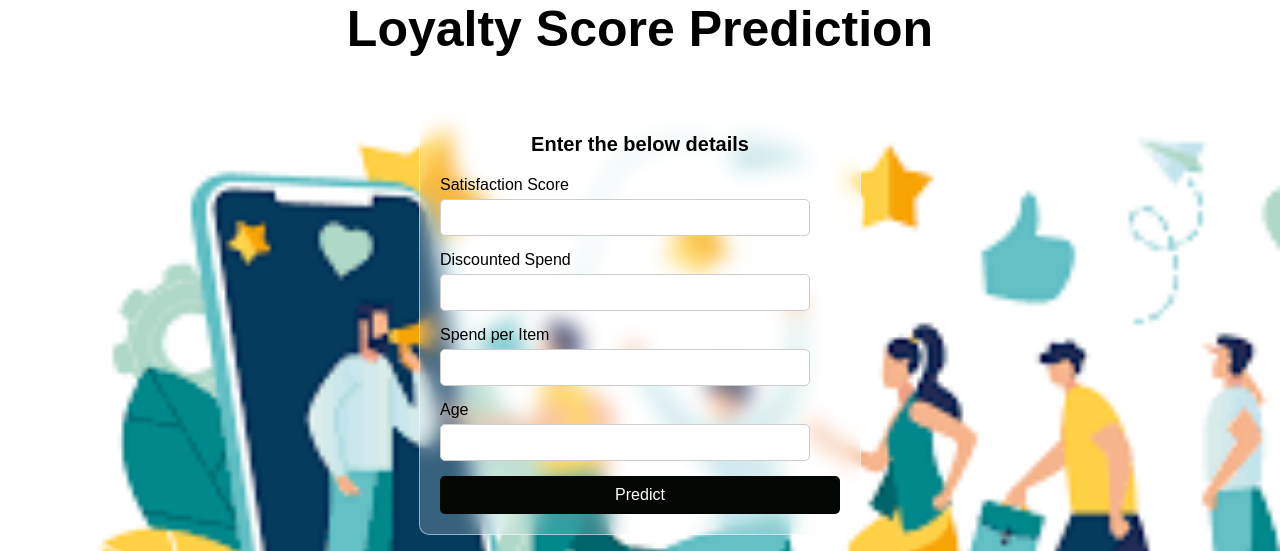
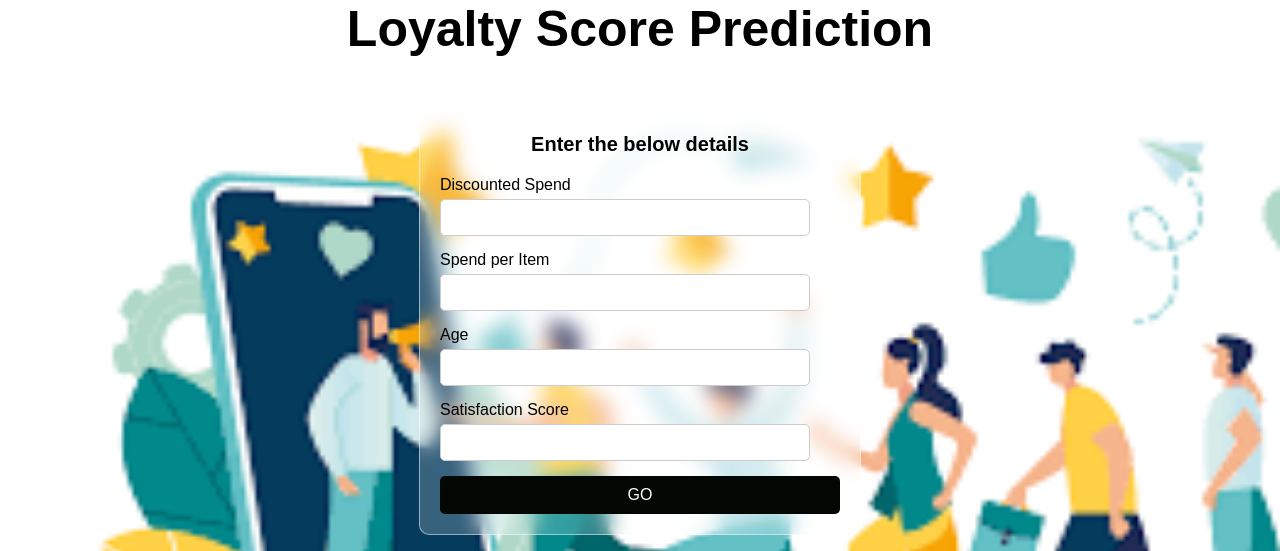
Before and after one commit to PrabishaPradeep/internship_flask, a Flask app: page / in a window 1280 px wide. Shown: the top 551 px of the page. Run offline with Flask 3, Linux system fonts and the light colour scheme; parts of the project's set-up code (start-up, migrations or seed data) failed here and were passed over.

Commit message:
Update index.html

```diff
--- a/templates/index.html
+++ b/templates/index.html
@@ -8,9 +8,6 @@
     <form action="/Prediction" method="post">
         <h3>Enter the below details </h3>
 
-            <label for="Satisfaction Score">Satisfaction Score</label>
-            <input type="text" name="Satisfaction Score" required>
-
             <label for="Discounted Spend">Discounted Spend</label>
             <input type="text"  name="Discounted Spend" required>
 
@@ -20,8 +17,13 @@
             <label for="Age">Age</label>
             <input type="number"  name="Age" required>
 
+            <label for="Satisfaction Score">Satisfaction Score</label>
+            <input type="text" name="Satisfaction Score" required>
 
-        <button type="submit">Predict</button>
+
+
+
+        <button type="submit">GO</button>
 
     </form>
 
```
